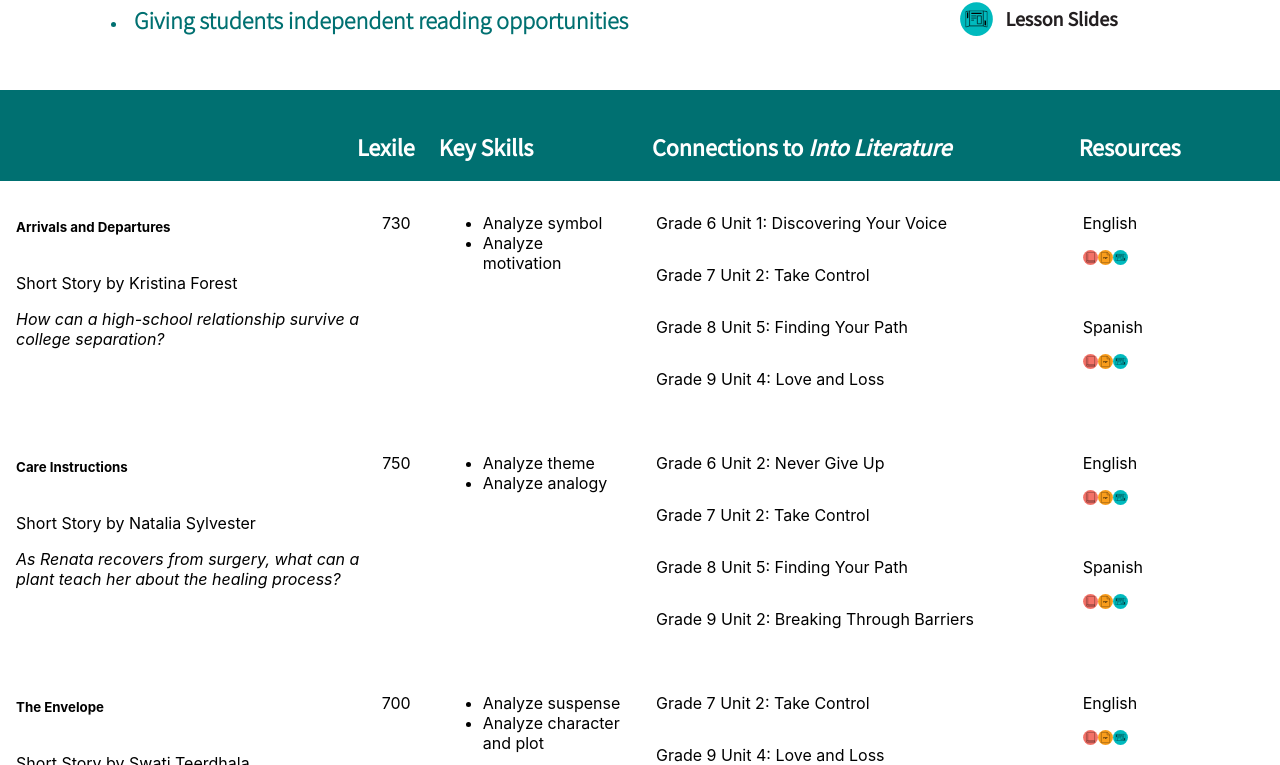
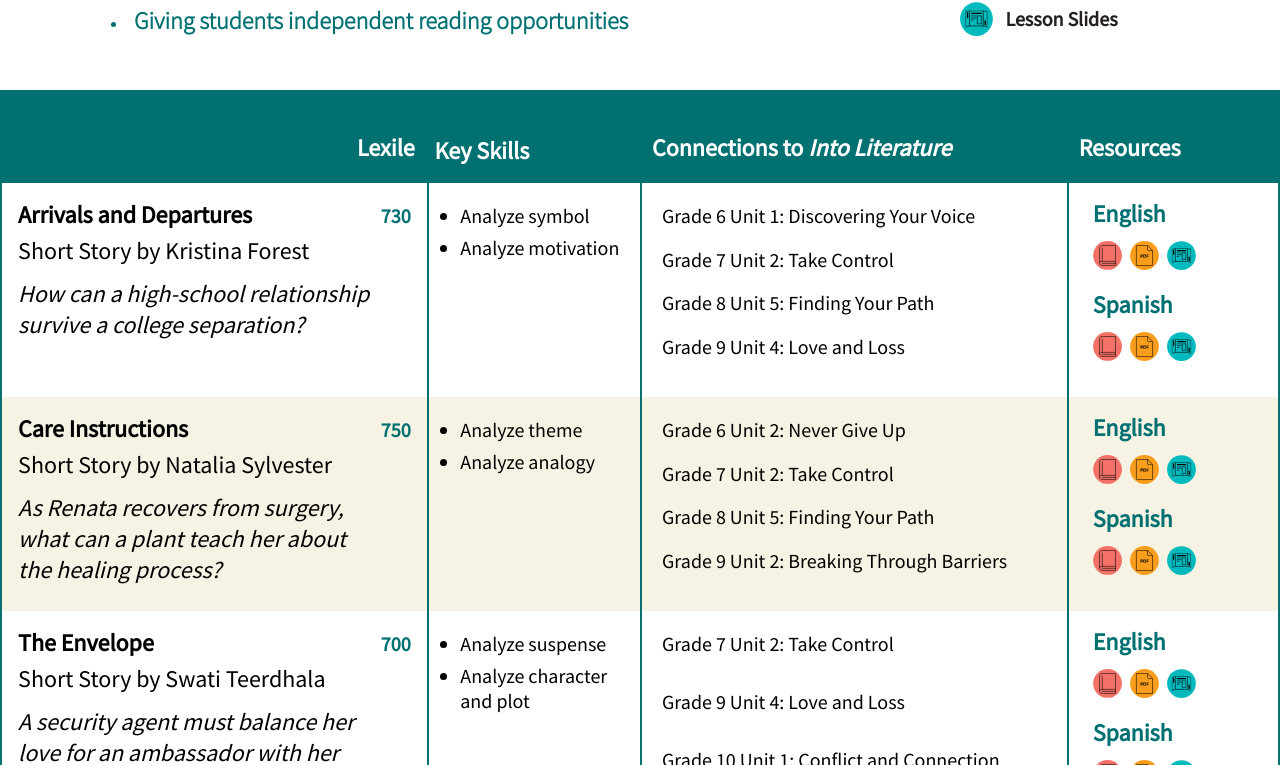
Before and after one commit to dfert1987/FreshLitTOC, a React (Create React App) app: page / in a window 1280 px wide. Shown: the part 515-1280 px from the top of the page. Built offline with nearby package versions, Linux system fonts and the light colour scheme.

Commit message:
candy striping added, and some minor styling tweaks

```diff
--- a/src/Components/Table.js
+++ b/src/Components/Table.js
@@ -10,10 +10,20 @@ export const Table = () => {
     const data = v2data;
     // ***** change this to switch between data sets
 
+    const candyStripe = (i) => {
+        if (i === 0 || i % 2 === 0) {
+            return 'white';
+        } else {
+            return 'tan';
+        }
+    };
+
     const getAllRows = () => {
         if (data) {
             return data.map((row, i) => (
-                <div className='table-row all-columns col-7' key={i}>
+                <div
+                    className={`table-row all-columns col-7 ${candyStripe(i)}`}
+                    key={i}>
                     <BookColumn book={row} />
                     <SkillsColumn book={row} />
                     <ConnectionsColumn book={row} />
--- a/src/Styles/Table.css
+++ b/src/Styles/Table.css
@@ -2,6 +2,14 @@
     display: grid;
     margin-top: 2em;
     width: 100%;
+}
+
+.table-body {
+    border: 2px solid #007071;
+}
+
+.tan {
+    background-color: rgb(247, 243, 228);
 }
 
 .table-headers {
@@ -45,8 +53,13 @@
 }
 
 .skills-container {
+    border-right: 2px solid #007071;
     display: grid;
+    font-family: 'Source Sans Pro';
+    font-weight: 400;
+    font-size: 20px;
     padding: 1em;
+    padding-top: 0.75em;
 }
 
 .skills-col {
@@ -67,12 +80,15 @@
 .book-container {
     display: flex;
     flex-direction: row;
+    border-right: 2px solid #007071;
     padding: 1em;
 }
 
 .left-side {
     display: flex;
     flex-direction: column;
+    padding-bottom: 0.25em;
+    margin-top: 0;
 }
 
 .table-row {
@@ -80,13 +96,27 @@
 }
 
 .connections-container {
+    border-right: 2px solid #007071;
     display: grid;
+    font-family: 'Source Sans Pro';
+    font-size: 20px;
+    font-weight: 400;
     padding: 1em;
+    padding-right: 0.5em;
+    padding-top: 1em;
+}
+
+.connections-container p {
+    margin-top: 0;
+    margin-bottom: 0em;
+    line-height: 25px;
 }
 
 .resources-container {
     display: grid;
     padding: 1em;
+    padding-left: 1.5em;
+    padding-top: 1em;
 }
 
 .language-section {
@@ -108,5 +138,66 @@
     height: 15px;
 }
 
+.title {
+    font-family: 'Source Sans Pro';
+    font-size: 24px;
+    font-weight: 700;
+    margin-bottom: 0;
+    margin-top: 0;
+    /* position: relative;
+    bottom: .1em */
+}
+
+.genre-author {
+    font-family: 'Source Sans Pro';
+    font-weight: 400;
+    font-size: 24px;
+    margin-bottom: 0;
+    margin-top: 0.2em;
+}
+
+.synopsis {
+    font-family: 'Source Sans Pro';
+    font-weight: 400;
+    font-size: 24px;
+    margin-top: 0.5em;
+}
+
+.lexile {
+    color: #007071;
+    font-family: 'Source Sans Pro';
+    font-size: 20px;
+    font-weight: 600;
+    margin-top: 0.2em;
+}
+
+.skills {
+    margin-top: 0.25em;
+    line-height: 25px;
+    padding-left: 0.33em;
+    margin-bottom: 0em;
+}
+
+.skill {
+    margin-left: 0.25em;
+    margin-bottom: 0.33em;
+}
+
+.language-header {
+    color: #007071;
+    font-family: 'Source Sans Pro';
+    font-size: 24px;
+    font-weight: 600;
+    line-height: 30px;
+    margin-top: 0;
+    margin-bottom: 0.5em;
+}
+
+.icons a img {
+    height: 29px;
+    padding-right: 0.5em;
+    padding-bottom: 1em;
+}
+
 @media (min-width: 1280px) {
 }
```
